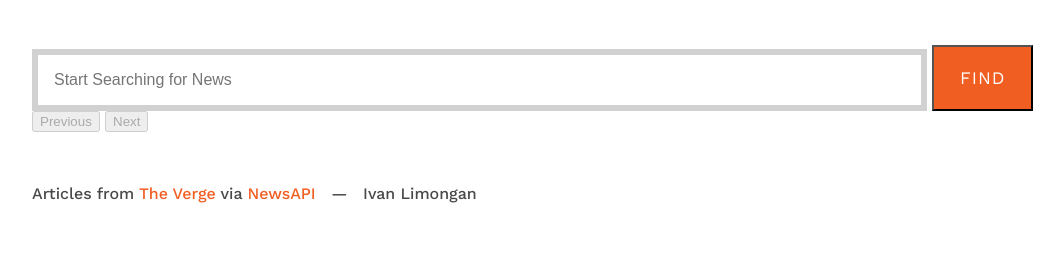
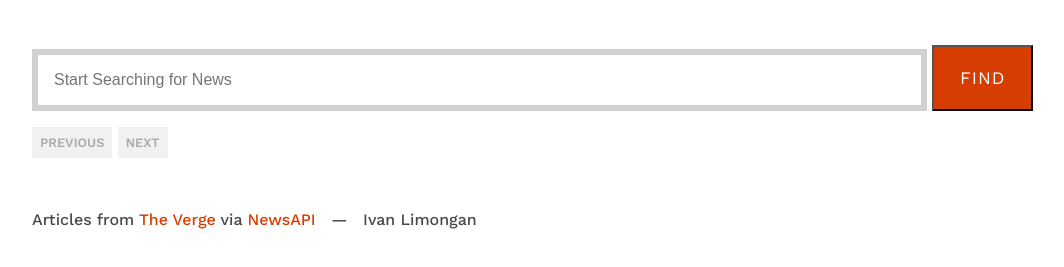
Before and after one commit to limongoo/news-feed, a website built with webpack: page src/index.html in a window 1280 px wide. Shown: the part 155-422 px from the top of the page, without its empty margins (0-1064 px from the left). Built offline with nearby package versions, Linux system fonts and the light colour scheme; some packages are replaced by stand-ins of ours.

Commit message:
css updates for accessibility

```diff
--- a/src/components/search/paging.css
+++ b/src/components/search/paging.css
@@ -0,0 +1,22 @@
+.prev, .next {
+    font-size: 0.8rem;
+    padding: .5rem;
+    background-color: rgb(241, 241, 241);
+    border: none;
+    text-transform: uppercase;
+    font-weight: 600;
+    font-family: 'Work Sans', sans-serif;
+    transition: 0.3s ease all;
+}
+
+.prev:hover, .next:hover {
+    background-color: rgb(224, 224, 224);
+}
+
+#prev-next {
+    margin: 1rem 0 0;
+}
+
+.total {
+    margin: 1rem 0 0;
+}
--- a/src/components/search/search.css
+++ b/src/components/search/search.css
@@ -7,7 +7,7 @@
 }
 
 #search-button {
-  background-color: #f15e22;
+  background-color: #d63d00;
   color: white;
   font: 1.1rem "Work Sans", sans serif;
   letter-spacing: 1px;
@@ -19,7 +19,7 @@
 }
 
 #search-button:hover {
-  background-color: #be4a1d;
+  background-color: #ff4800;
 }
 
 /*  -------- Media Queries ------- */
--- a/src/main.css
+++ b/src/main.css
@@ -46,15 +46,15 @@ img {
 
 a {
   text-decoration: none;
-  color: #f15e22;
+  color: #d63d00;
   transition: 0.3s ease all;
   padding: 0 0 3px;
   border-bottom: 3px solid white;
 }
 
 a:hover {
-  color: #f15e22;
-  border-bottom: 3px solid #f15e22;
+  color: #d63d00;
+  border-bottom: 3px solid #d63d00;
 }
 
 /*  -------- Media Queries ------- */
```
